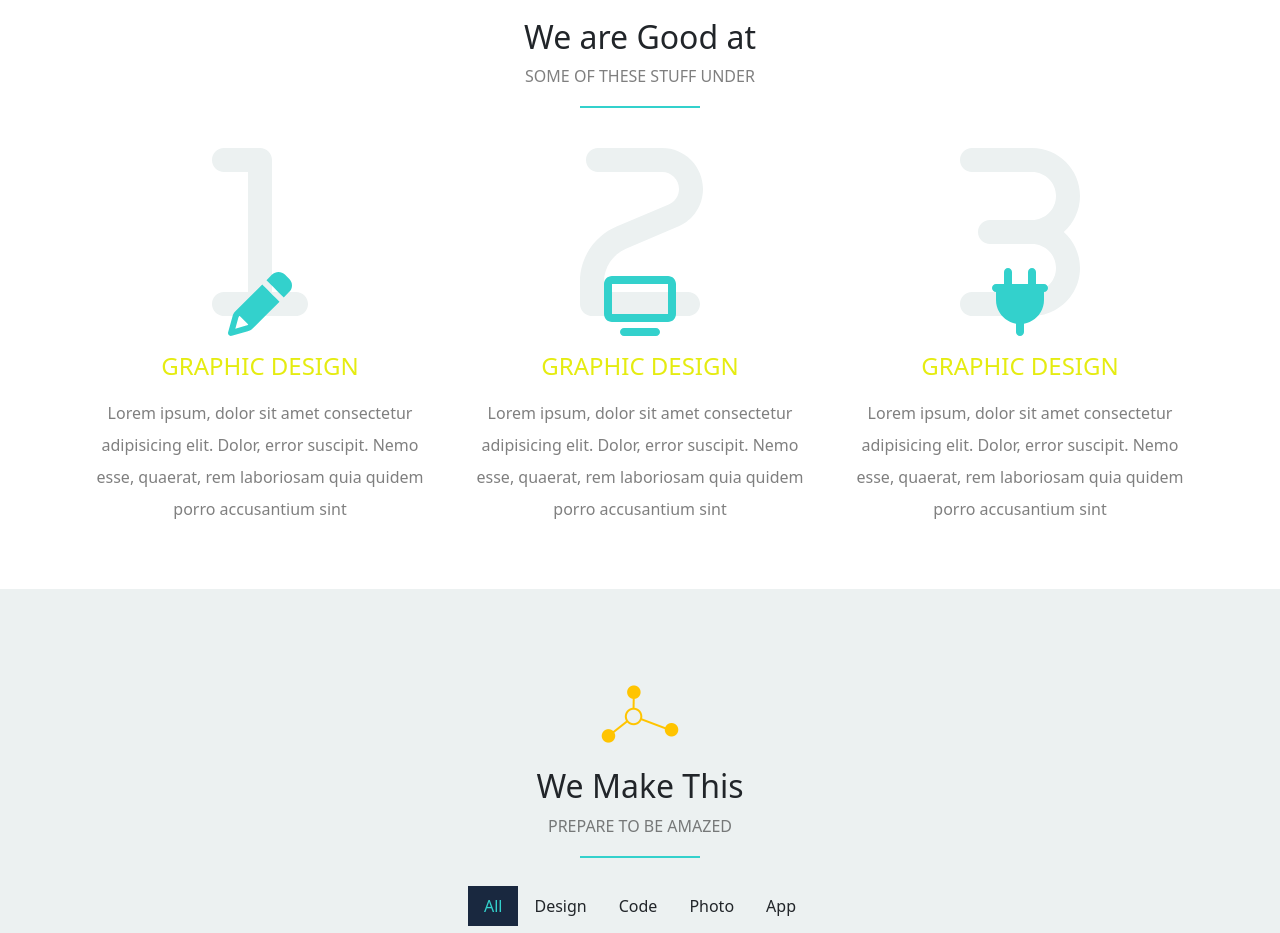
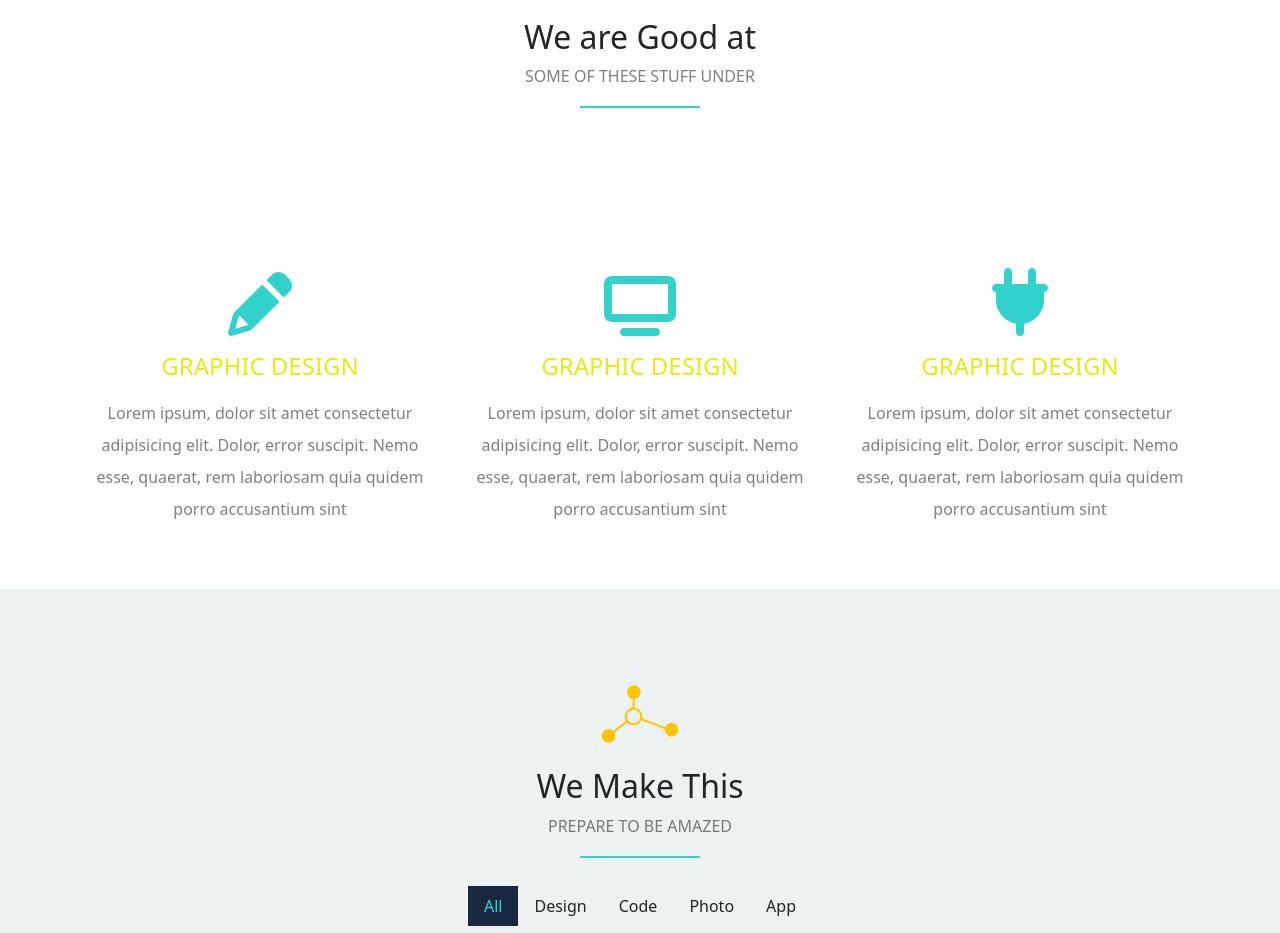
Before and after one commit to fares12358/new-Bondi, a plain HTML site: page index.html in a window 1280 px wide. Shown: the part 960-1893 px from the top of the page. Drawn offline with nearby package versions, Linux system fonts and the light colour scheme.

Commit message:
Update main.css

```diff
--- a/css/main.css
+++ b/css/main.css
@@ -78,7 +78,7 @@ body {
 
 .features .icon-holder .number {
     font-size: 12rem;
-    color: var(--section-color);
+    color: transparent;
 }
 
 .features .icon-holder .icon {
```
